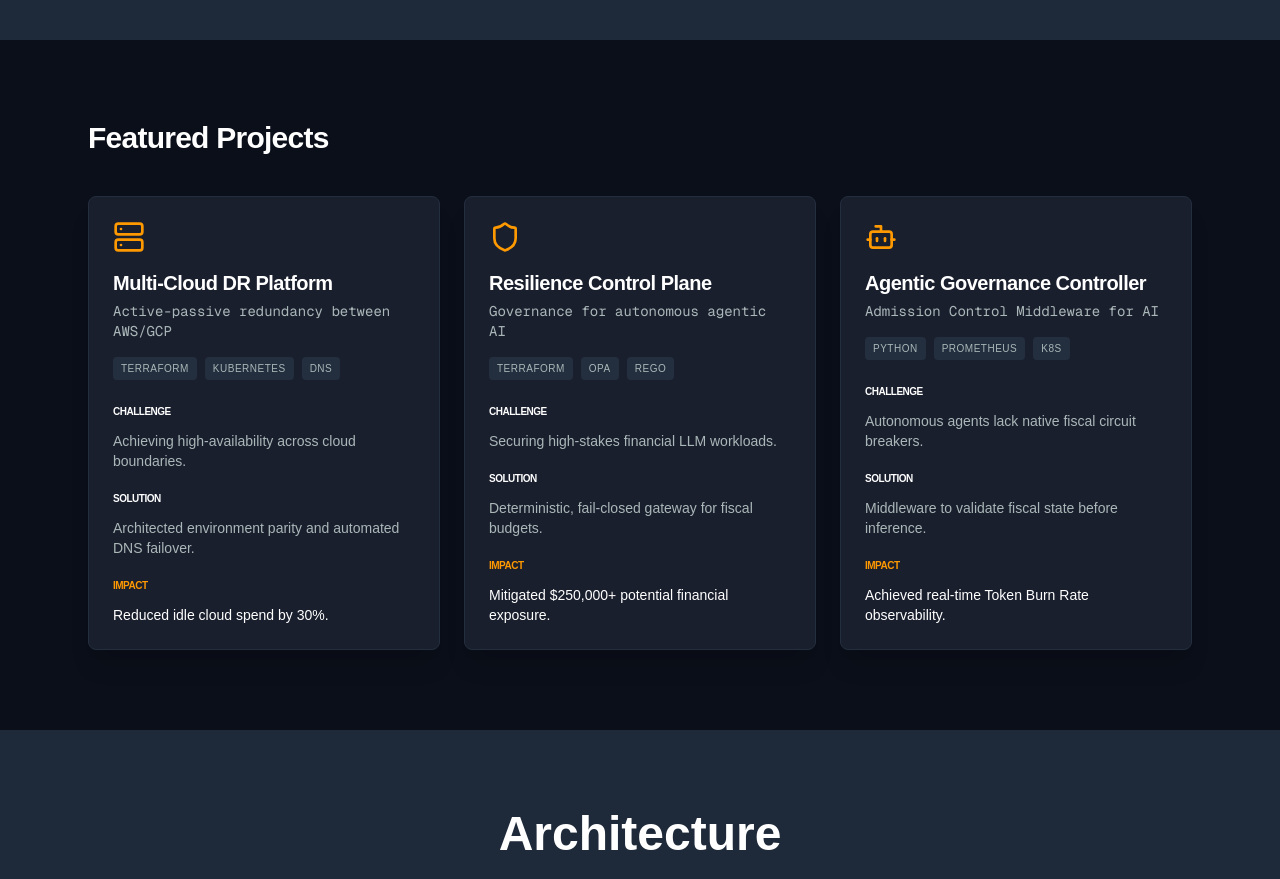
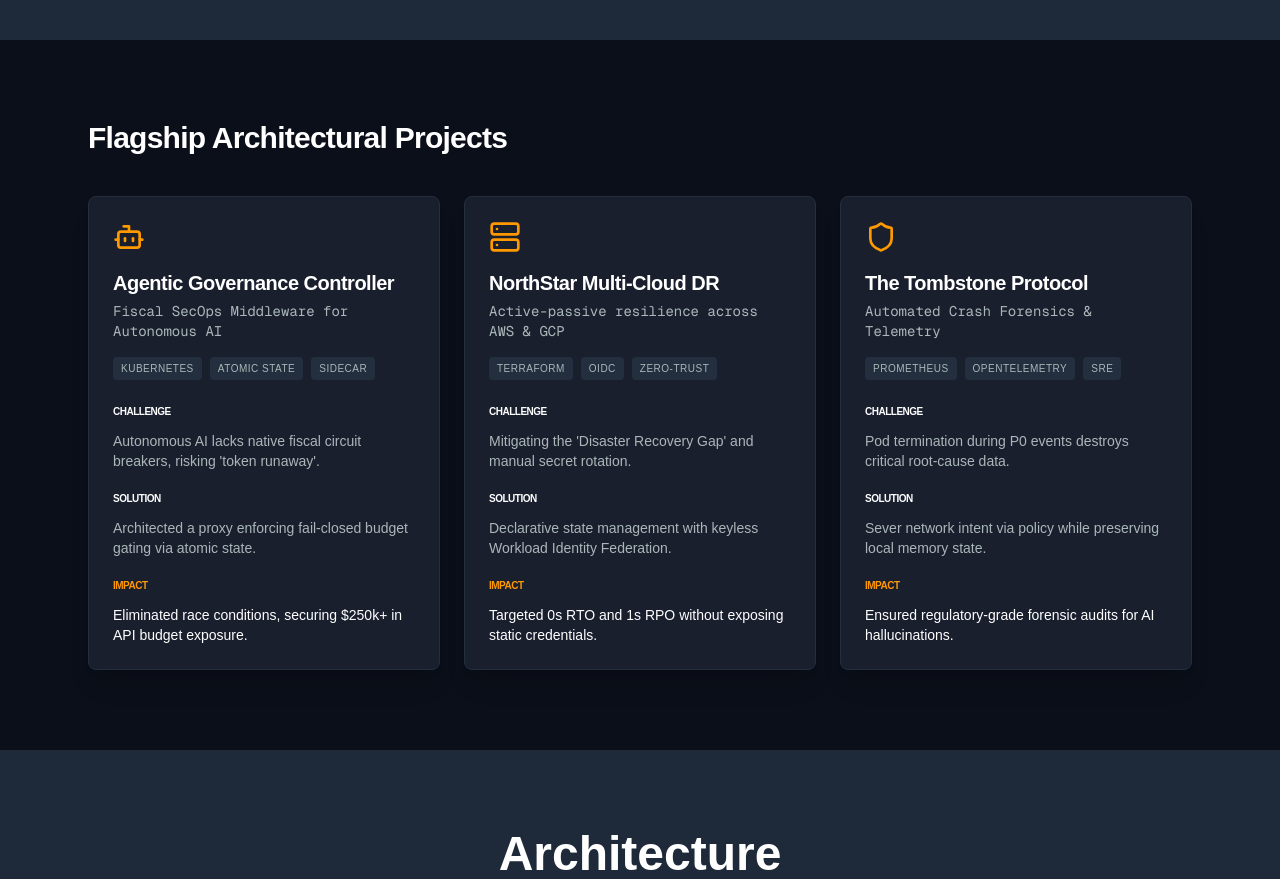
Before and after one commit to brianmlasky-dev/brian-lasky.com, a Next.js app: page / in a window 1280 px wide. Shown: the part 1980-2859 px from the top of the page. Built offline with nearby package versions, Linux system fonts and the light colour scheme.

Commit message:
Update project details in ProjectsSection component

```diff
--- a/app/components/ProjectsSection.tsx
+++ b/app/components/ProjectsSection.tsx
@@ -4,37 +4,37 @@
   return (
     <section id="projects" className="py-20 bg-[#0b0f19]">
       <div className="max-w-6xl mx-auto px-6">
-        <h2 className="text-3xl font-bold text-white tracking-tight mb-10">Featured Projects</h2>
+        <h2 className="text-3xl font-bold text-white tracking-tight mb-10">Flagship Architectural Projects</h2>
 
         <div className="grid grid-cols-1 md:grid-cols-3 gap-6">
           <ProjectCard
+            iconType="bot"
+            title="Agentic Governance Controller"
+            desc="Fiscal SecOps Middleware for Autonomous AI"
+            tags={["Kubernetes", "Atomic State", "Sidecar"]}
+            challenge="Autonomous AI lacks native fiscal circuit breakers, risking 'token runaway'."
+            solution="Architected a proxy enforcing fail-closed budget gating via atomic state."
+            impact="Eliminated race conditions, securing $250k+ in API budget exposure."
+          />
+
+          <ProjectCard
             iconType="server"
-            title="Multi-Cloud DR Platform"
-            desc="Active-passive redundancy between AWS/GCP"
-            tags={["Terraform", "Kubernetes", "DNS"]}
-            challenge="Achieving high-availability across cloud boundaries."
-            solution="Architected environment parity and automated DNS failover."
-            impact="Reduced idle cloud spend by 30%."
+            title="NorthStar Multi-Cloud DR"
+            desc="Active-passive resilience across AWS & GCP"
+            tags={["Terraform", "OIDC", "Zero-Trust"]}
+            challenge="Mitigating the 'Disaster Recovery Gap' and manual secret rotation."
+            solution="Declarative state management with keyless Workload Identity Federation."
+            impact="Targeted 0s RTO and 1s RPO without exposing static credentials."
           />
 
           <ProjectCard
             iconType="shield"
-            title="Resilience Control Plane"
-            desc="Governance for autonomous agentic AI"
-            tags={["Terraform", "OPA", "Rego"]}
-            challenge="Securing high-stakes financial LLM workloads."
-            solution="Deterministic, fail-closed gateway for fiscal budgets."
-            impact="Mitigated $250,000+ potential financial exposure."
-          />
-
-          <ProjectCard
-            iconType="bot"
-            title="Agentic Governance Controller"
-            desc="Admission Control Middleware for AI"
-            tags={["Python", "Prometheus", "K8s"]}
-            challenge="Autonomous agents lack native fiscal circuit breakers."
-            solution="Middleware to validate fiscal state before inference."
-            impact="Achieved real-time Token Burn Rate observability."
+            title="The Tombstone Protocol"
+            desc="Automated Crash Forensics & Telemetry"
+            tags={["Prometheus", "OpenTelemetry", "SRE"]}
+            challenge="Pod termination during P0 events destroys critical root-cause data."
+            solution="Sever network intent via policy while preserving local memory state."
+            impact="Ensured regulatory-grade forensic audits for AI hallucinations."
           />
         </div>
       </div>
```
